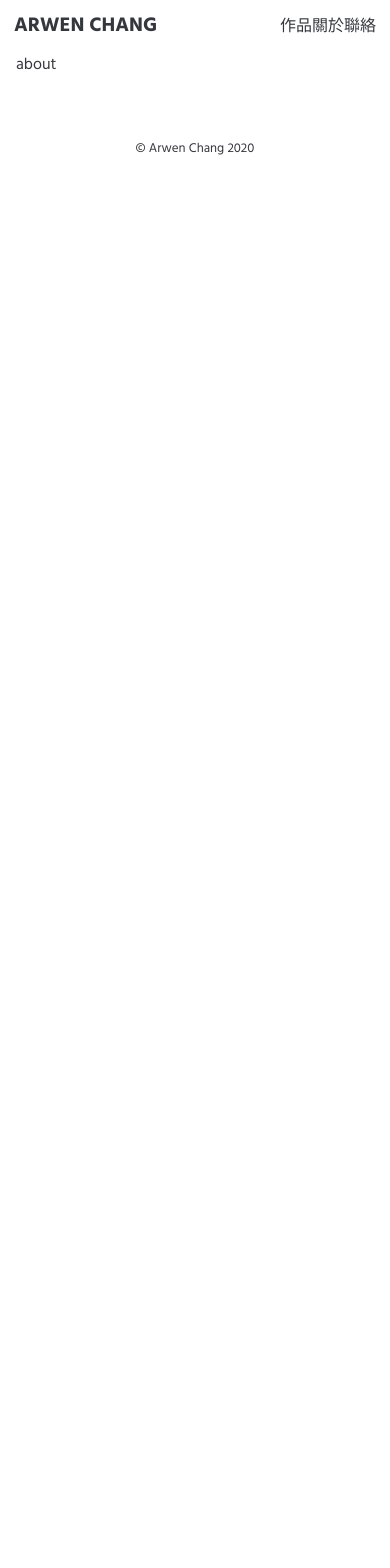
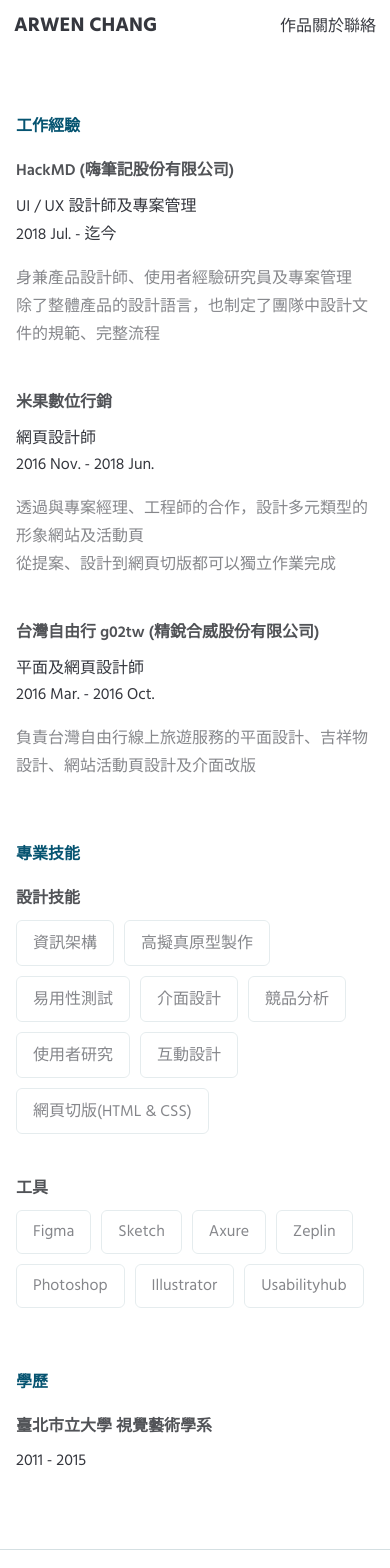
Before and after one commit to April-Gras/ArwenChangWeb, a Nuxt app: page /about in a window 390 px wide. Shown: the top 1568 px of the page. Before the commit the page ends 844 px from the top, so only its background shows below. Built offline with nearby package versions, Linux system fonts and the light colour scheme; a web font is replaced by a local one.

Commit message:
feat(about): half mobile and half desktop done
also fixed some overlapping issues with the sections overflowing when
the page has a scroll bar

```diff
--- a/assets/grid.css
+++ b/assets/grid.css
@@ -12,8 +12,9 @@
 
 .desktopOnly { display: none;  }
 
-@media screen and (min-width: 876px) {
+@media screen and (min-width: 1000px) {
 	.desktopOnly { display: unset;  }
+
 	:root {
 		--grid-page-width	: 940px;
 		--grid-count		: 12;
--- a/components/building/headers/regular.vue
+++ b/components/building/headers/regular.vue
@@ -4,7 +4,7 @@
 	</h4>
 </template>
 <script lang="ts">
-	import Vue 		from 'vue';
+	import Vue from 'vue';
 
 	export default Vue.extend({
 	});
--- /dev/null
+++ b/components/building/pill.vue
@@ -0,0 +1,17 @@
+<template>
+	<div class="pillWrap">
+		<slot></slot>
+	</div>
+</template>
+<script lang="ts">
+import Vue from 'vue';
+export default Vue.extend({});
+</script>
+<style scoped>
+.pillWrap {
+	border: 1px solid var(--color-teal-light);
+	box-sizing: border-box;
+	border-radius: 6px;
+	padding: 8px 16px;
+}
+</style>
--- /dev/null
+++ b/components/building/subsections/tealTitle.vue
@@ -0,0 +1,41 @@
+<template>
+	<div class="subsectionsTealTitleWrapper">
+		<div class="titleWrap">
+			<slot name="title"></slot>
+		</div>
+		<div class="contentWrap">
+			<slot name="content"></slot>
+		</div>
+	</div>
+</template>
+<script lang="ts">
+	import Vue from 'vue';
+
+	export default Vue.extend({});
+</script>
+<style scoped>
+.subsectionsTealTitleWrapper {
+	width: 100%;
+	display: block;
+	position: relative;
+}
+
+.titleWrap { margin-bottom: 16px; }
+
+.titleWrap, .titleWrap > span {
+	color: var(--color-teal);
+	font-weight: 600;
+	font-size: var(--font-size-regular);
+}
+</style>
+<style scoped>
+@media screen and (min-width: 1000px) {
+	.subsectionsTealTitleWrapper {
+		display: grid;
+		grid-template-columns: 2fr 10fr;
+		grid-gap: var(--grid-gap);
+	}
+
+	.titleWrap { margin-bottom: 0px; }
+}
+</style>
--- /dev/null
+++ b/components/building/subsections/tripleContent.vue
@@ -0,0 +1,40 @@
+<template>
+	<section class="trippleContentWrapper">
+		<div class="title" v-if="$slots.title">
+			<slot name="title"></slot>
+		</div>
+		<div class="subtitle" v-if="$slots.subtitle">
+			<slot name="subtitle"></slot>
+		</div>
+		<div class="text" v-if="$slots.text">
+			<slot name="text"></slot>
+		</div>
+	</section>
+</template>
+<script lang="ts">
+	import Vue from 'vue';
+	export default Vue.extend({});
+</script>
+<style scoped>
+	.title {
+		margin-bottom: 8px;
+		color: var(--color-darker);
+		font-size: var(--font-size-regular);
+		font-weight: 600;
+	}
+
+	.subtitle {
+		margin-bottom: 16px;
+		color: var(--color-darkest);
+		font-size: var(--font-size-regular);
+		display: flex;
+		flex-direction: column;
+	}
+
+	.text {
+		display: flex;
+		flex-direction: column;
+		color: var(--color-darkest);
+		opacity: 0.6;
+	}
+</style>
--- a/layouts/default.vue
+++ b/layouts/default.vue
@@ -51,4 +51,6 @@
 		font-size: var(--font-size-small);
 		color: var(--color-darkest);
 	}
+
+	.layoutWrapper { overflow: hidden; }
 </style>
--- a/pages/about.vue
+++ b/pages/about.vue
@@ -1,5 +1,110 @@
 <template>
-	<div class="pageWrapper">about</div>
+	<div class="pageWrapper">
+		<BuildingSection class="resumeSectionWrap">
+			<BuildingSubsectionsTealTitle>
+				<template v-slot:title>工作經驗</template>
+				<template v-slot:content>
+					<div class="tripleContentWrap">
+						<BuildingSubsectionsTripleContent>
+							<template v-slot:title>HackMD (嗨筆記股份有限公司)</template>
+							<template v-slot:subtitle>
+								<span>UI / UX 設計師及專案管理</span>
+								<span>2018 Jul. - 迄今</span>
+							</template>
+							<template v-slot:text>
+								<span>身兼產品設計師、使用者經驗研究員及專案管理</span>
+								<span>除了整體產品的設計語言，也制定了團隊中設計文件的規範、完整流程</span>
+							</template>
+						</BuildingSubsectionsTripleContent>
+						<BuildingSubsectionsTripleContent>
+							<template v-slot:title>米果數位行銷</template>
+							<template v-slot:subtitle>
+								<span>網頁設計師</span>
+								<span>2016 Nov. - 2018 Jun.</span>
+							</template>
+							<template v-slot:text>
+								<span>透過與專案經理、工程師的合作，設計多元類型的形象網站及活動頁</span>
+								<span>從提案、設計到網頁切版都可以獨立作業完成</span>
+							</template>
+						</BuildingSubsectionsTripleContent>
+						<BuildingSubsectionsTripleContent>
+							<template v-slot:title>台灣自由行 g02tw (精銳合威股份有限公司)</template>
+							<template v-slot:subtitle>
+								<span>平面及網頁設計師</span>
+								<span>2016 Mar. - 2016 Oct.</span>
+							</template>
+							<template v-slot:text>
+								<span>負責台灣自由行線上旅遊服務的平面設計、吉祥物設計、網站活動頁設計及介面改版</span>
+							</template>
+						</BuildingSubsectionsTripleContent>
+					</div>
+				</template>
+			</BuildingSubsectionsTealTitle>
+			<BuildingSubsectionsTealTitle>
+				<template v-slot:title>專業技能</template>
+				<template v-slot:content>
+					<div class="tripleContentWrap">
+						<BuildingSubsectionsTripleContent>
+							<template v-slot:title>設計技能</template>
+							<template v-slot:text>
+								<div class="pillHolder">
+									<BuildingPill
+										v-for="(elem, index) in conception_skills"
+										:key="index"
+									>{{ elem }}</BuildingPill>
+								</div>
+							</template>
+						</BuildingSubsectionsTripleContent>
+						<BuildingSubsectionsTripleContent>
+							<template v-slot:title>工具</template>
+							<template v-slot:text>
+								<div class="pillHolder">
+									<BuildingPill
+										v-for="(elem, index) in tool_skills"
+										:key="index"
+									>{{ elem }}</BuildingPill>
+								</div>
+							</template>
+						</BuildingSubsectionsTripleContent>
+					</div>
+				</template>
+			</BuildingSubsectionsTealTitle>
+			<BuildingSubsectionsTealTitle>
+				<template v-slot:title>學歷</template>
+				<template v-slot:content>
+					<BuildingSubsectionsTripleContent>
+						<template v-slot:title>臺北市立大學 視覺藝術學系</template>
+						<template v-slot:subtitle>2011 - 2015</template>
+					</BuildingSubsectionsTripleContent>
+				</template>
+			</BuildingSubsectionsTealTitle>
+		</BuildingSection>
+	</div>
 </template>
 <script lang="ts" src="./aboutControl.ts"></script>
-<style scoped></style>
+<style scoped>
+	.tripleContentWrap {
+		display: grid;
+		grid-gap: 40px;
+		grid-template-columns: 1fr;
+	}
+
+	.resumeSectionWrap {
+		display: grid;
+		grid-gap: 60px;
+		grid-template-columns: 1fr;
+	}
+
+	.pillHolder {
+	    display: flex;
+	    justify-content: flex-start;
+	    align-items: flex-start;
+	    flex-wrap: wrap;
+	    margin-bottom: -10px;
+	}
+
+	.pillHolder > div {
+		margin-bottom: 10px;
+		margin-right: 10px;
+	}
+</style>
--- a/pages/aboutControl.ts
+++ b/pages/aboutControl.ts
@@ -1,5 +1,40 @@
 import Vue from 'vue';
 
+import BuildingPill from '@/components/building/pill.vue';
+import BuildingSection from '@/components/building/section.vue';
+import BuildingSubsectionsTealTitle from '@/components/building/subsections/tealTitle.vue';
+import BuildingSubsectionsTripleContent from '@/components/building/subsections/tripleContent.vue';
+
 export default Vue.extend({
-
+	components	: {
+		BuildingPill,
+		BuildingSection,
+		BuildingSubsectionsTealTitle,
+		BuildingSubsectionsTripleContent,
+	},
+	computed	: {
+		conception_skills	: function(): string[] {
+			return new Array(
+				'資訊架構',
+				'高擬真原型製作',
+				'易用性測試',
+				'介面設計',
+				'競品分析',
+				'使用者研究',
+				'互動設計',
+				'網頁切版(HTML & CSS)'
+			);
+		},
+		tool_skills			: function(): string[] {
+			return new Array(
+				'Figma',
+				'Sketch',
+				'Axure',
+				'Zeplin',
+				'Photoshop',
+				'Illustrator',
+				'Usabilityhub'
+			);
+		},
+	}
 });
```
